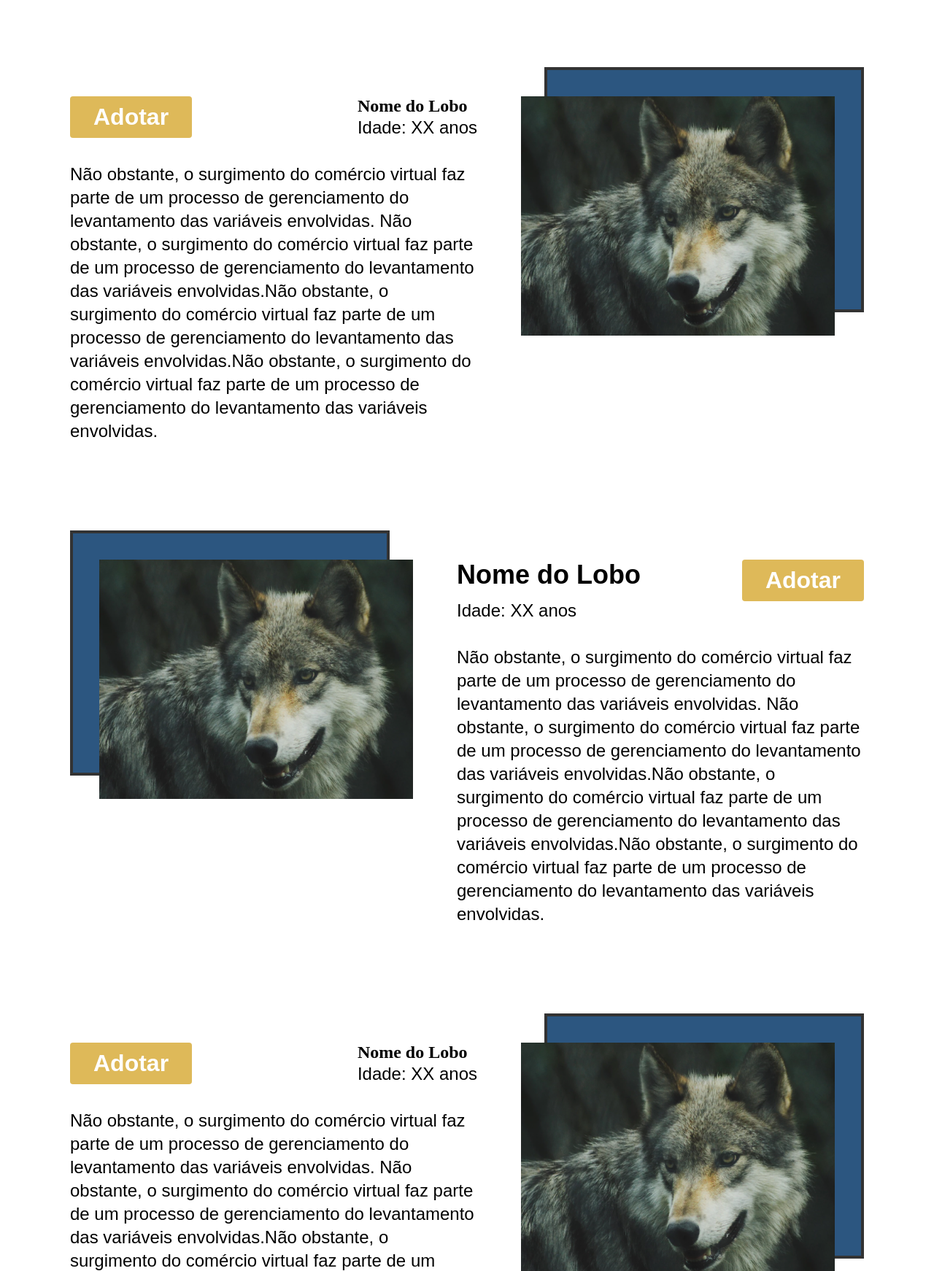
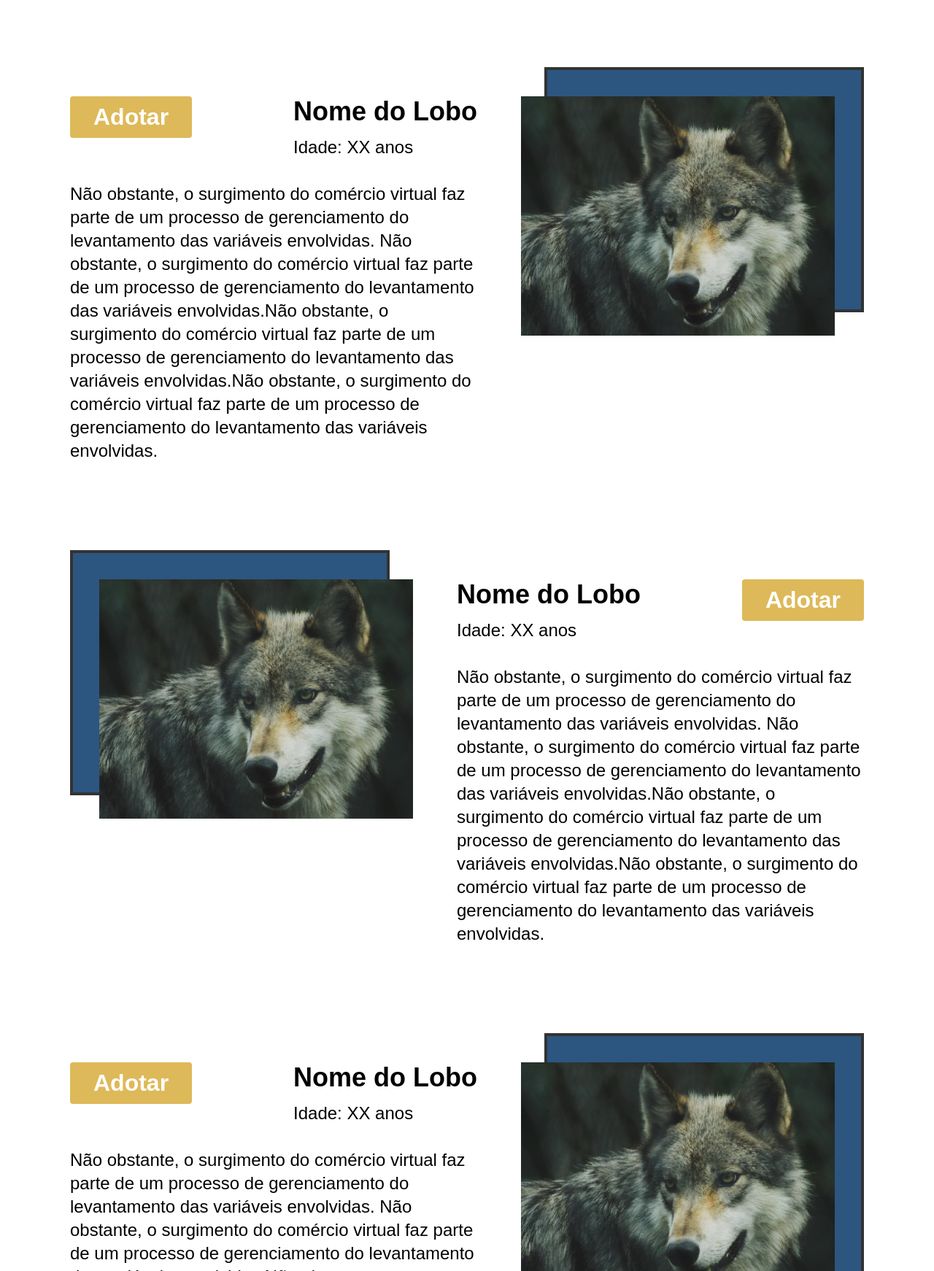
Before and after one commit to lucasbvictorino/Proj_Adote_um_Lobinho_Grupo4, a website: page frontend/pages/listaLobinhos.html in a window 1280 px wide. Shown: the part 900-2642 px from the top of the page at 73% size. Drawn offline with Linux system fonts and the light colour scheme; a web font is replaced by a local one.

Commit message:
🐛 bugfix: Fonte consertada no h2 da listaLobinhos

```diff
--- a/frontend/pages/listaLobinhos.html
+++ b/frontend/pages/listaLobinhos.html
@@ -77,7 +77,7 @@
           <div class="catalogo-infos-segundo">
             <div class="lobo-infos-segundo">
               <a href="./adotarUmLobinho.html" target="_blank">Adotar</a>
-              <div lobo-nome-segundo>
+              <div class="lobo-nome-segundo">
                 <h2>Nome do Lobo</h2>
                 <p>Idade: XX anos</p>
               </div>
@@ -131,7 +131,7 @@
           <div class="catalogo-infos-segundo">
             <div class="lobo-infos-segundo">
               <a href="./adotarUmLobinho.html" target="_blank">Adotar</a>
-              <div lobo-nome-segundo>
+              <div class="lobo-nome-segundo">
                 <h2>Nome do Lobo</h2>
                 <p>Idade: XX anos</p>
               </div>
```
